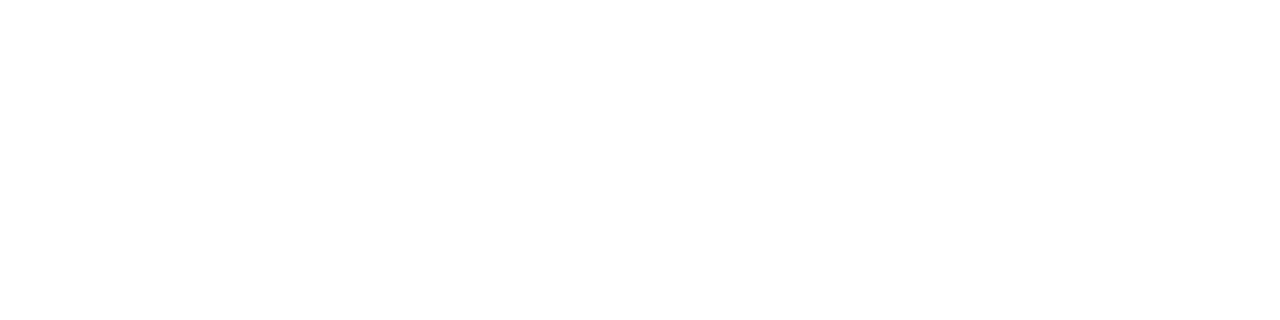
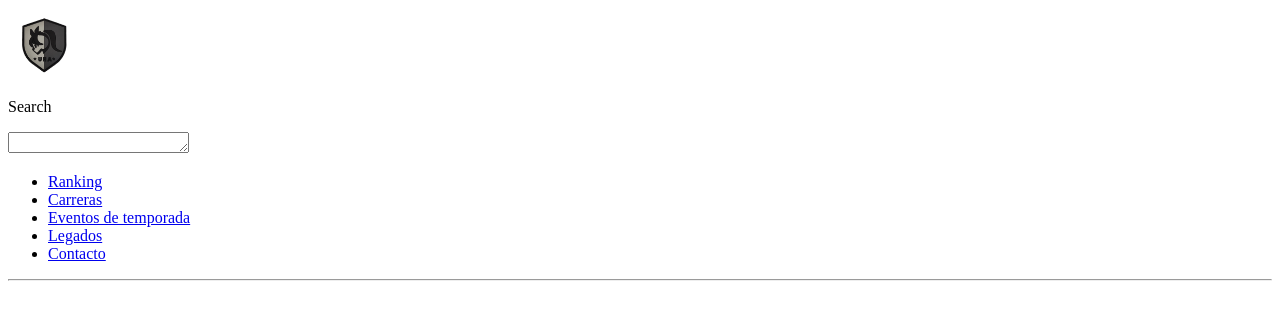
Before and after one commit to AlFlak76mm/2-web-c-intro-programming, a plain HTML site: page index.html in a window 1280 px wide. Drawn offline with Linux system fonts and the light colour scheme.

Commit message:
Se realizo header en index.html

```diff
--- a/index.html
+++ b/index.html
@@ -1,14 +1,48 @@
 <!DOCTYPE html>
 <html lang="en">
-<head>
-    <meta charset="UTF-8">
-    <meta name="viewport" content="width=device-width, initial-scale=1.0">
-    <title>Aftercatabath</title>
-</head>
+  <head>
+    <meta charset="UTF-8" />
+    <meta name="viewport" content="width=device-width, initial-scale=1.0" />
+    <title>Caballos de carreras</title>
+  </head>
 
-<body>
+  <body>
+    <header id="top_menu">
+      <img
+        src="images/Umamusume_Racing_Association_Patch_-_Uma_Musume_Pretty_Derby-white-background.png"
+        alt="Racing_Association_Icon"
+        width="70"
+      />
+      <p>Search</p>
+      <textarea name="SearchBar" id="SearchBar" rows="1"></textarea>
 
-</body>
+      <div id="Menu_options">
+      <ul>
+        <li>
+            <a href="...">Ranking</a>
+        </li>
+        <li>
+            <a href="...">Carreras</a>
+        </li>
+        <li>
+            <a href="...">Eventos de temporada</a>
+        </li>
+        <li>
+            <a href="...">Legados</a>
+        </li>
+        <li>
+            <a href="...">Contacto</a>
+        </li>
+    </ul>
+    </div>
+
+    </header>
+
+    <hr>
 
 
+    <main></main>
+
+    <footer></footer>
+  </body>
 </html>
```
Also changed, not shown: images/Umamusume_Racing_Association_Patch_-_Uma_Musume_Pretty_Derby-white-background.png (added), images/icon.ico (added), images/icon.png (added).
